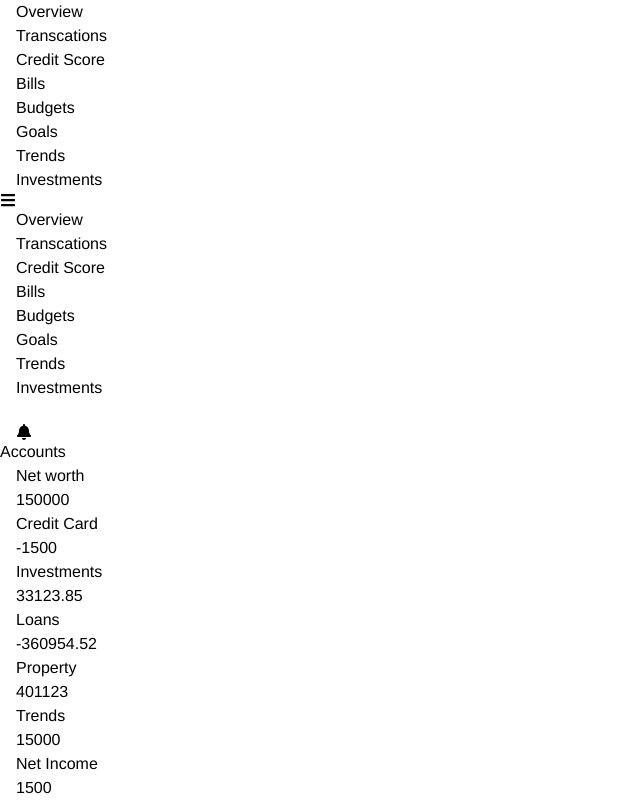
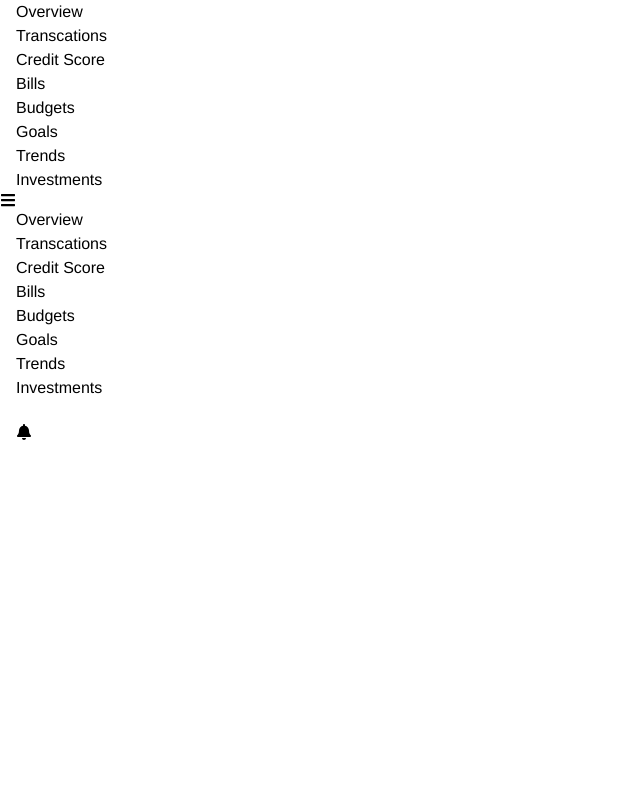
Before and after one commit to ggarcia625/gelt, a React (Vite) app: page / in a window 1280 px wide. Shown: the top 800 px of the page, without its empty margins (0-640 px from the left). Built offline with nearby package versions, Linux system fonts and the light colour scheme; some icons are missing.

Commit message:
home page

```diff
--- a/src/App.jsx
+++ b/src/App.jsx
@@ -16,7 +16,7 @@ const App = () => {
       <BrowserRouter>
         <Navbar />
         <Routes>
-          <Route path="/" element={<Overview />} />
+          <Route path="/gelt" element={<Overview />} />
           <Route path="/transactions" element={<Transactions />} />
           <Route path="/credit-score" element={<CreditScore />} />
           <Route path="/bills" element={<Bills />} />
```
